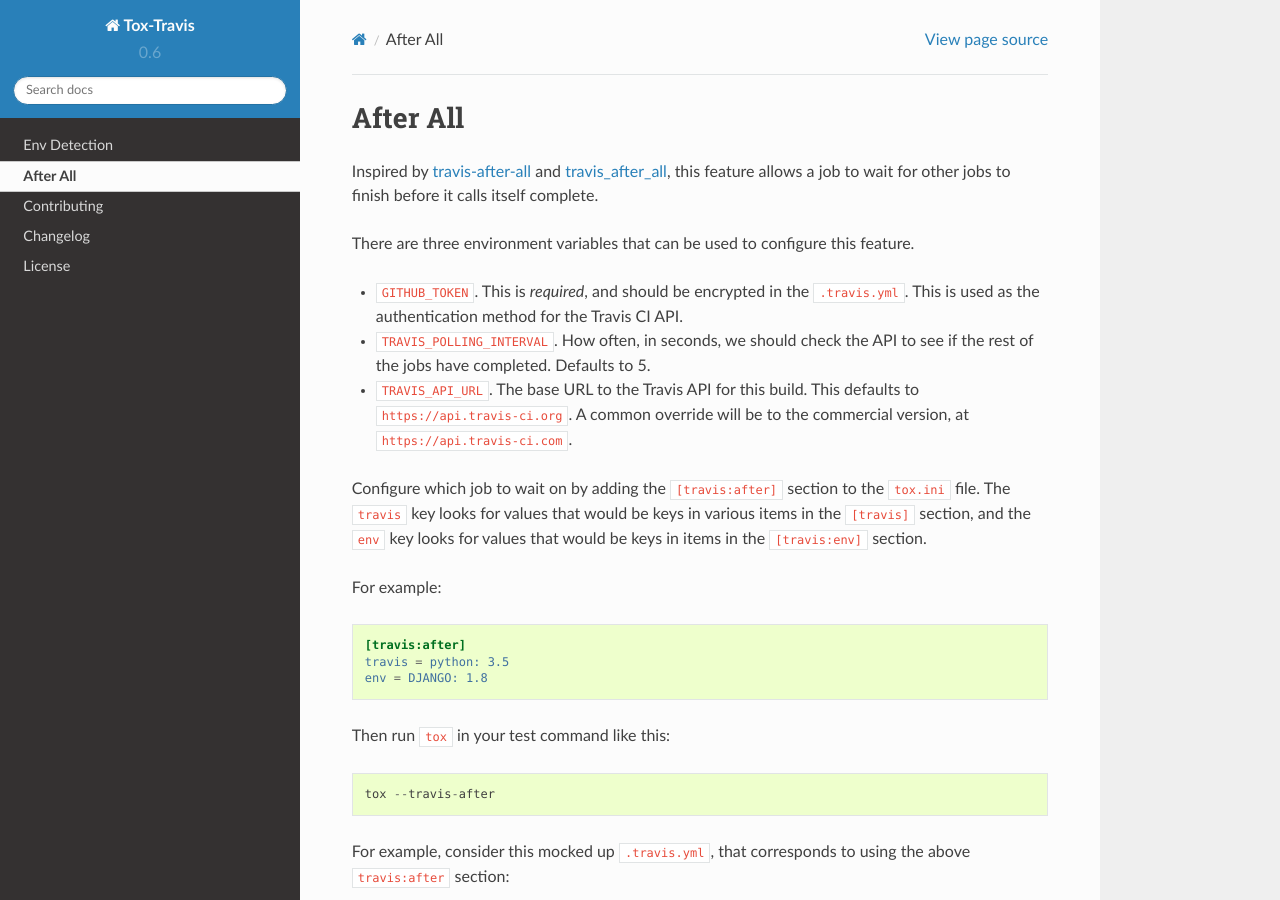
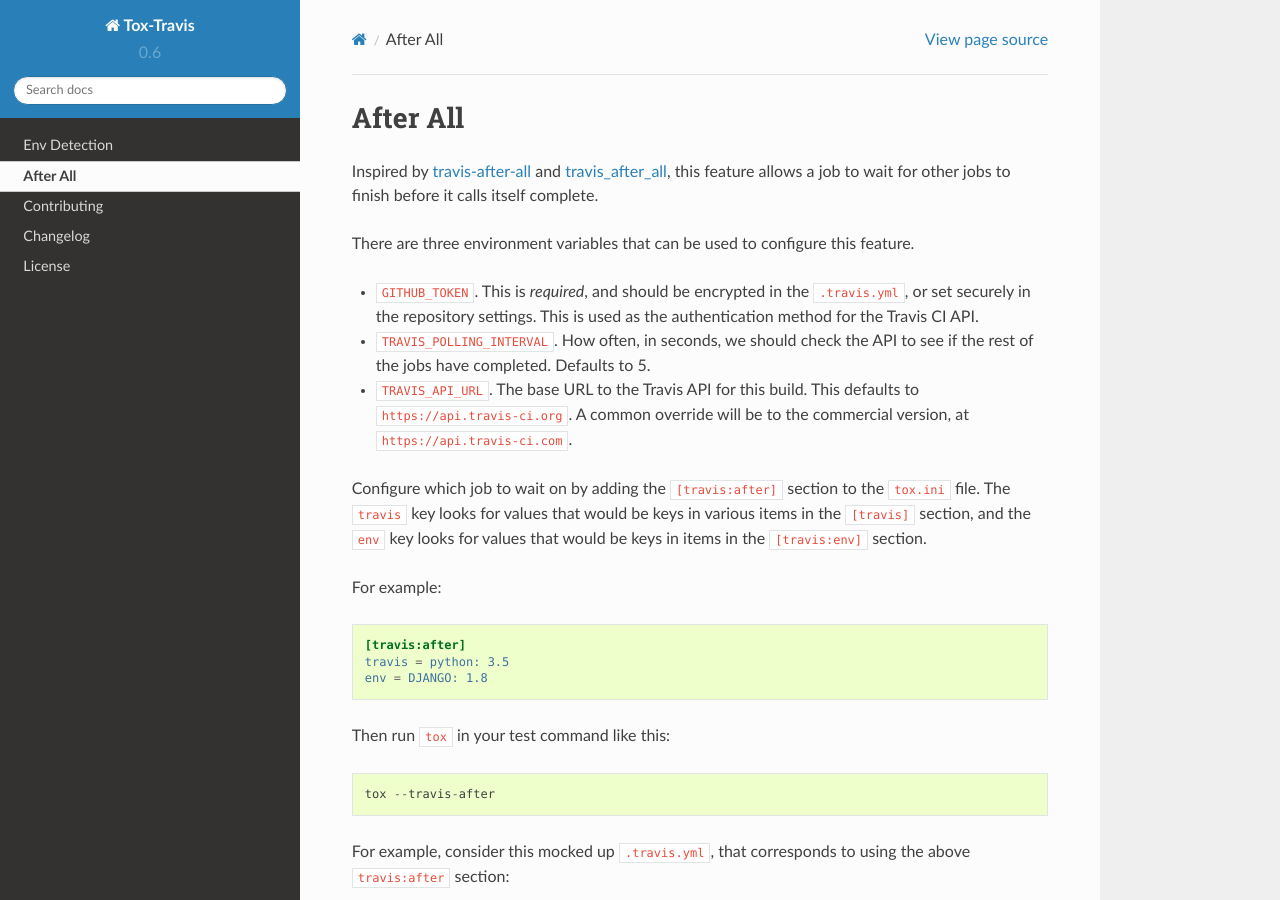
Before and after one commit to tox-dev/tox-travis, a Sphinx documentation site: the page built from docs/after.rst, in a window 1280 px wide and 900 px high. Built offline with Sphinx 7.4.7 and the Read the Docs theme 2.0.0, drawn with Linux system fonts in a browser that asks for light colours.

Commit message:
Remove GITHUB_TOKEN from .travis.yml (#53)
It's better suited to the project Travis configuration in the web UI
anyway.

https://docs.travis-ci.com/user/environment-variables/#Defining-Variables-in-Repository-Settings

```diff
--- a/docs/after.rst
+++ b/docs/after.rst
@@ -13,7 +13,8 @@
 that can be used to configure this feature.
 
 * ``GITHUB_TOKEN``. This is *required*,
-  and should be encrypted in the ``.travis.yml``.
+  and should be encrypted in the ``.travis.yml``,
+  or set securely in the repository settings.
   This is used as the authentication method
   for the Travis CI API.
 * ``TRAVIS_POLLING_INTERVAL``.
```
Also changed, not shown: .travis.yml.
